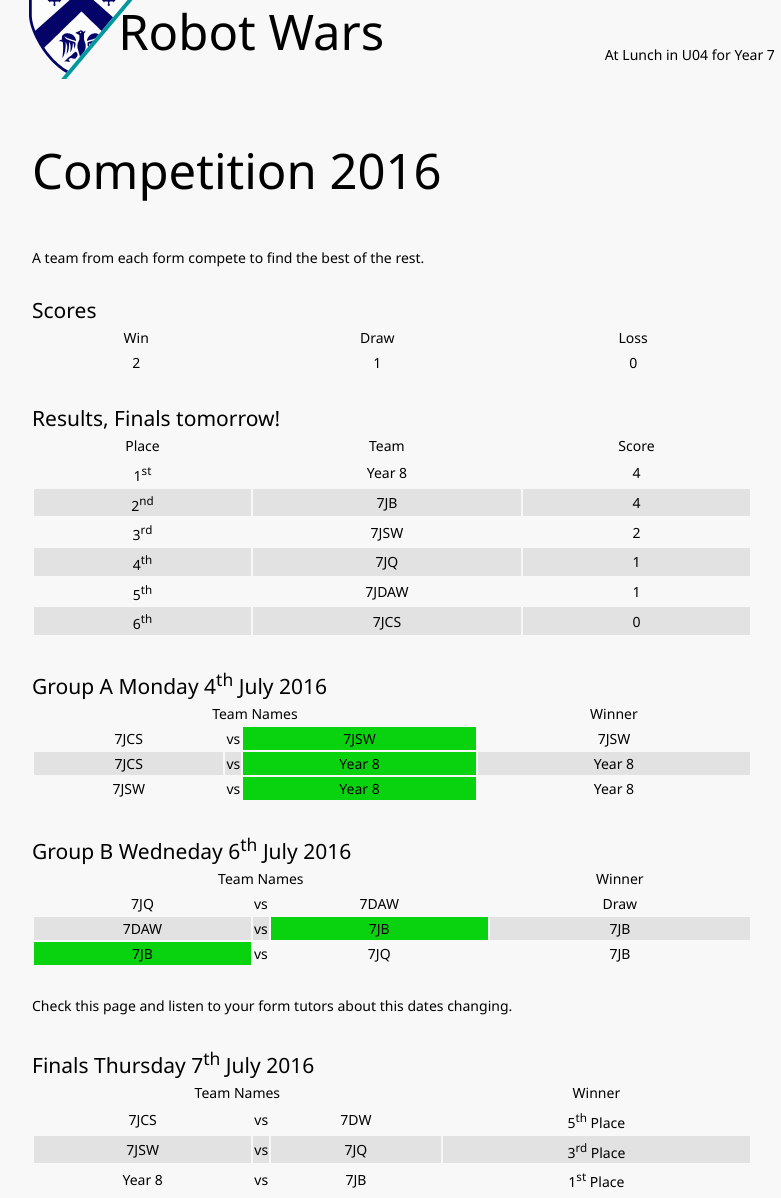
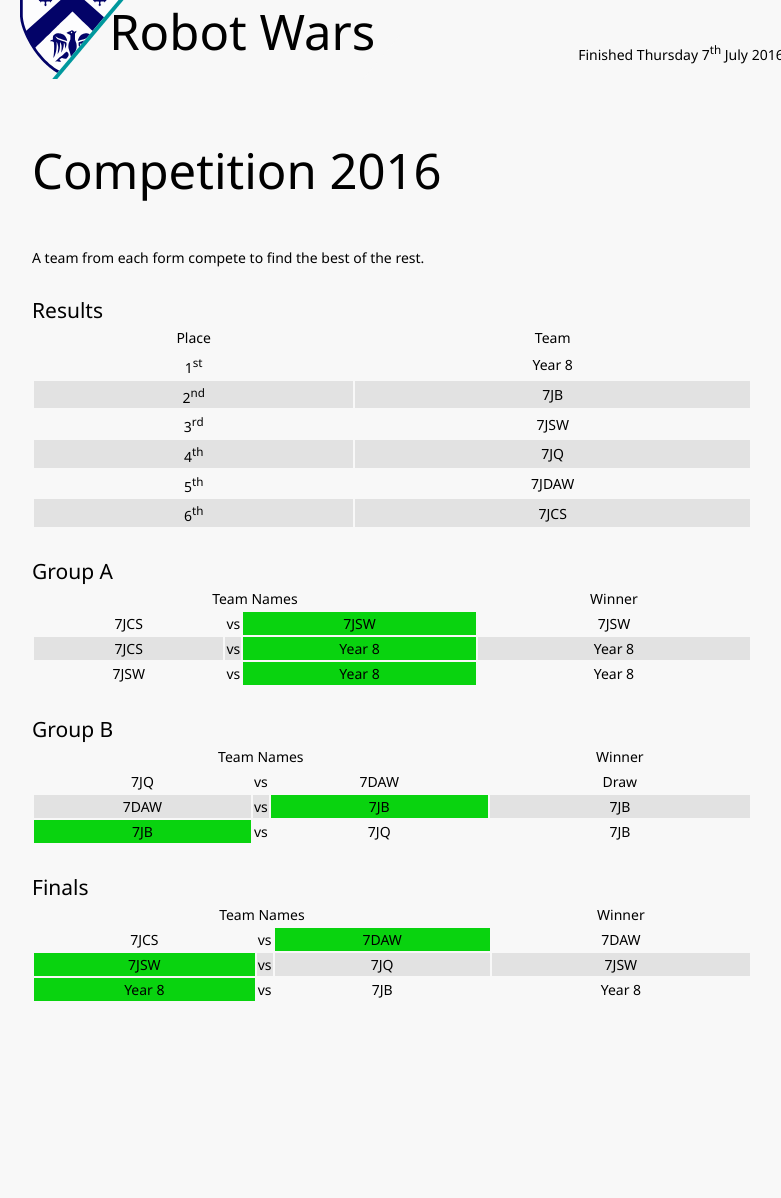
Before and after one commit to BirkdaleHigh/birkdalehigh.github.io, a plain HTML site: page robots.html in a window 1280 px wide. Shown: the part 61-1259 px from the top of the page, without its empty margins (248-1029 px from the left). After the commit the page ends 1106 px from the top, so only its background shows below. Drawn offline with Linux system fonts and the light colour scheme.

Commit message:
Final Results

```diff
--- a/robots.html
+++ b/robots.html
@@ -22,7 +22,7 @@
     </div>
   <!-- Use and an area to display the next clubs coming up -->
   <div class="description">
-    <p>At Lunch in U04 for Year 7</p>
+    <p>Finished Thursday 7<sup>th</sup> July 2016</p>
   </div>
   </header>
   <section role="main">
@@ -31,60 +31,41 @@
       <h1>Competition 2016</h1>
 
       <p>A team from each form compete to find the best of the rest.</p>
+
       <table>
-        <caption>Scores</caption>
-        <tr>
-            <th>Win</th>
-            <th>Draw</th>
-            <th>Loss</th>
-        </tr>
-        <tr>
-            <td>2</td>
-            <td>1</td>
-            <td>0</td>
-        </tr>
-      </table>
-      <table>
-          <caption>Results, Finals tomorrow!</caption>
+          <caption>Results</caption>
           <tr>
               <th>Place</th>
               <th>Team</th>
-              <th>Score</th>
           </tr>
           <tr>
               <td>1<sup>st</sup></td>
               <td>Year 8</td>
-              <td>4</td>
           </tr>
           <tr>
               <td>2<sup>nd</sup></td>
               <td>7JB</td>
-              <td>4</td>
           </tr>
           <tr>
               <td>3<sup>rd</sup></td>
               <td>7JSW</td>
-              <td>2</td>
           </tr>
           <tr>
               <td>4<sup>th</sup></td>
               <td>7JQ</td>
-              <td>1</td>
           </tr>
           <tr>
               <td>5<sup>th</sup></td>
               <td>7JDAW</td>
-              <td>1</td>
           </tr>
           <tr>
               <td>6<sup>th</sup></td>
               <td>7JCS</td>
-              <td>0</td>
           </tr>
       </table>
 
       <table>
-          <caption>Group A Monday 4<sup>th</sup> July 2016</caption>
+          <caption>Group A</caption>
           <tr>
               <th colspan=3>Team Names</th>
               <th>Winner</th>
@@ -110,7 +91,7 @@
       </table>
 
       <table>
-          <caption>Group B Wedneday 6<sup>th</sup> July 2016</caption>
+          <caption>Group B</caption>
           <tr>
               <th colspan=3>Team Names</th>
               <th>Winner</th>
@@ -135,10 +116,8 @@
           </tr>
       </table>
 
-      <p>Check this page and listen to your form tutors about this dates changing.</p>
-
       <table>
-          <caption>Finals Thursday 7<sup>th</sup> July 2016</caption>
+          <caption>Finals</caption>
           <tr>
               <th colspan=3>Team Names</th>
               <th>Winner</th>
@@ -146,20 +125,20 @@
           <tr>
               <td>7JCS</td>
               <td width=1em>vs</td>
-              <td>7DW</td>
-              <td>5<sup>th</sup> Place</td>
+              <td class="green">7DAW</td>
+              <td>7DAW</td>
           </tr>
           <tr>
-              <td>7JSW</td>
+              <td class="green">7JSW</td>
               <td width=1em>vs</td>
               <td>7JQ</td>
-              <td>3<sup>rd</sup> Place</td>
+              <td>7JSW</td>
           </tr>
           <tr>
-              <td>Year 8</td>
+              <td class="green">Year 8</td>
               <td width=1em>vs</td>
               <td>7JB</td>
-              <td>1<sup>st</sup> Place</td>
+              <td>Year 8</td>
           </tr>
       </table>
 
```
